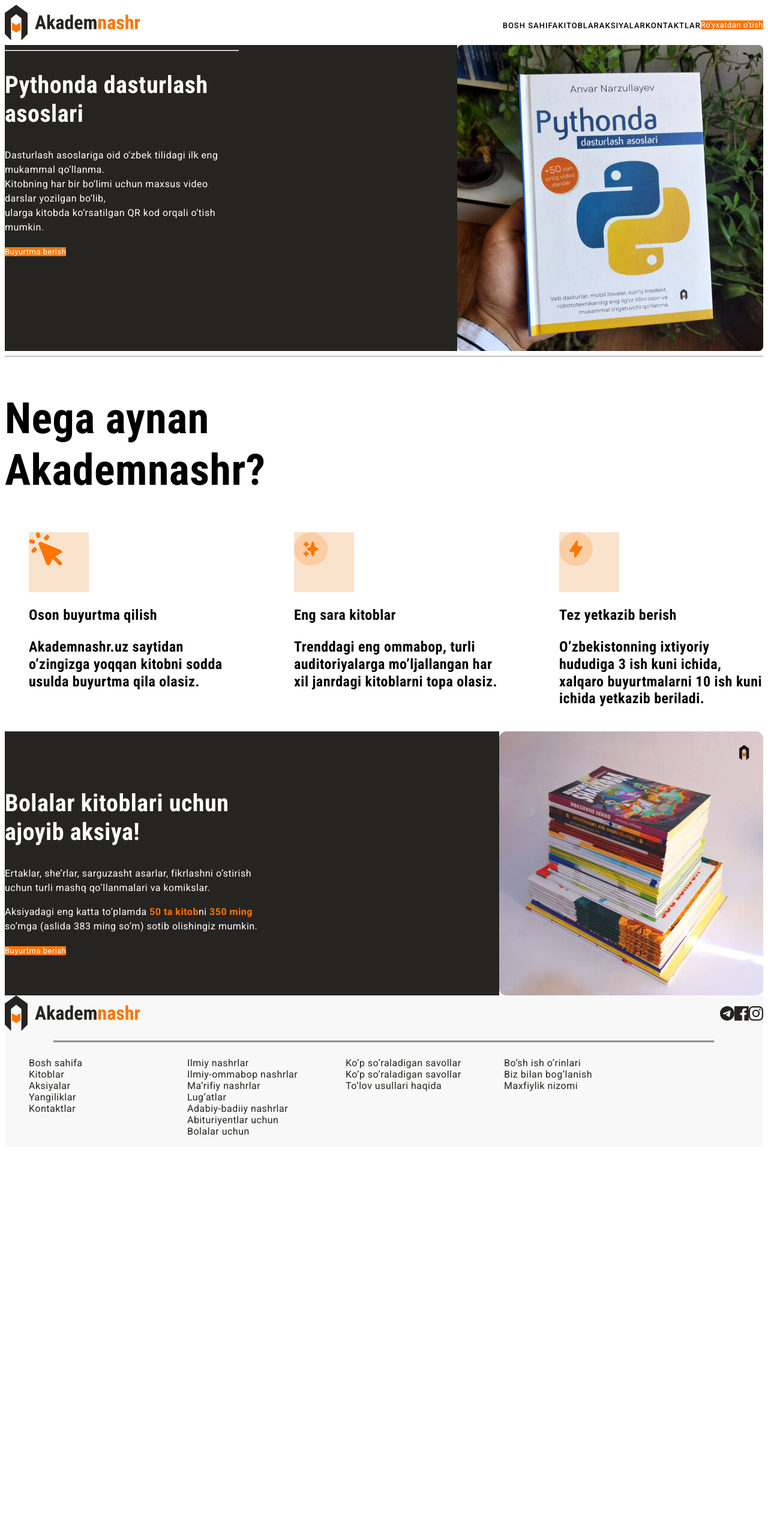
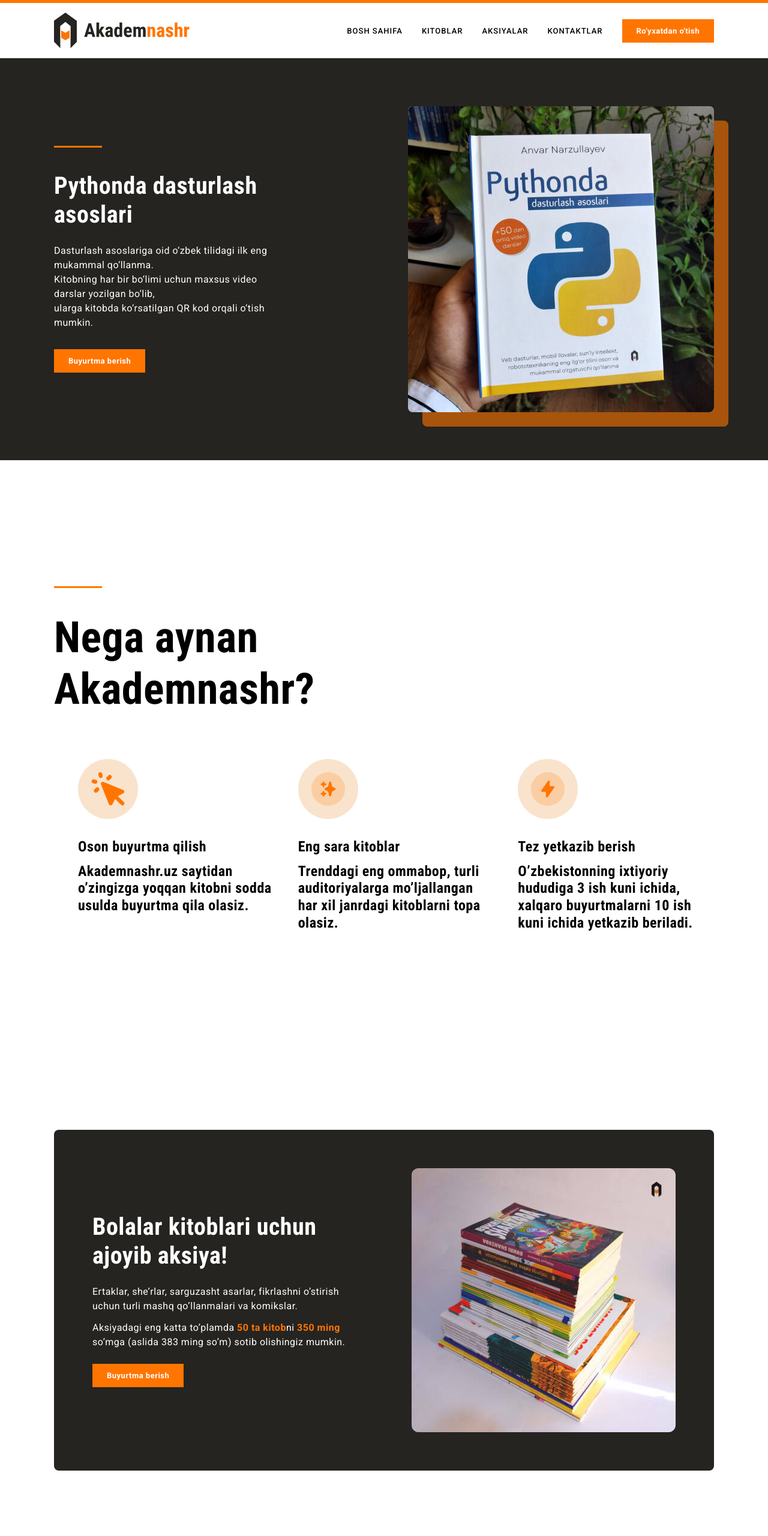
Before and after one commit to shakhzodbekbobobekov/Akademnashr-promo-sayt, a plain HTML site: page index.html in a window 1280 px wide. Shown: the top 2560 px of the page at 60% size. Before the commit the page ends 1919 px from the top, so only its background shows below. Drawn offline with Linux system fonts and the light colour scheme.

Commit message:
sayt tayyor

```diff
--- a/index.html
+++ b/index.html
@@ -12,34 +12,40 @@
     <link href="https://fonts.googleapis.com/css2?family=Roboto+Condensed:wght@700&family=Roboto:wght@400;500;700&display=swap" rel="stylesheet">
 
     <!-- main.css -->
+    <link rel="stylesheet" href="normalize.css">
     <link rel="stylesheet" href="main.css">
 </head>
 <body>
 
     <!-- Sayt header -->
+
     <header class="site-header">
-        <a href="index.html">
+        <div class="site-header-container container">
+            <a class="logo-link" href="index.html">
                 <img src="img/logo.svg" alt="Akademnashr logo" width="227" height="60">
             </a>
 
             <div class="site-header-actions">
                 <nav>
                     <ul class="sitenav-list">
-                    <li><a class="sitenav-link" href="#">Bosh sahifa</a></li>
-                    <li><a class="sitenav-link" href="#">Kitoblar</a></li>
-                    <li><a class="sitenav-link" href="#">Aksiyalar</a></li>
-                    <li><a class="sitenav-link" href="#">Kontaktlar</a></li>
+                        <li class="sitenav-item"><a class="sitenav-link" href="#">Bosh sahifa</a></li>
+                        <li class="sitenav-item"><a class="sitenav-link" href="#">Kitoblar</a></li>
+                        <li class="sitenav-item"><a class="sitenav-link" href="#">Aksiyalar</a></li>
+                        <li class="sitenav-item"><a class="sitenav-link" href="#">Kontaktlar</a></li>
                     </ul>
                 </nav>
 
                 <a class="main-link" href="#">Ro'yxatdan o'tish</a>
             </div>
+        </div>
     </header>
+
 
 
     <main>
         <!-- Hero -->
         <section class="hero">
+            <div class="hero-container container">
                 <div class="hero-content">
                     <hr class="orange-line">
                     <h2 class="hero-heading">Pythonda dasturlash asoslari</h2>
@@ -48,12 +54,14 @@
                 </div>
 
                 <img class="hero-img" src="img/python-book.jpg" alt="python rasmi" width="510" height="510" srcset="img/python-book.jpg 1x, img/python-book@2x.jpg 2x">
+            </div>
         </section>
 
 
 
         <!-- FEATURES -->
         <section class="features">
+            <div class="container">
                 <hr class="orange-line">
                 <h2 class="features-heading">Nega aynan Akademnashr?</h2>
 
@@ -80,26 +88,36 @@
                         <p class="feature-info">O’zbekistonning ixtiyoriy hududiga 3 ish kuni ichida, xalqaro buyurtmalarni 10 ish kuni ichida yetkazib beriladi.</p>
                     </li>
                 </ul>
+            </div>
         </section>
 
 
         <!-- Aksiyalar -->
+
         <section class="promo">
+            <div class="container">
+                <div class="promo-inner">
                     <div class="promo-content">
                         <h2 class="promo-heading">Bolalar kitoblari uchun ajoyib aksiya!</h2>
+                        <div class="promo-info-wrapper">
                             <p class="promo-text">Ertaklar, she’rlar, sarguzasht asarlar, fikrlashni o’stirish uchun turli mashq qo’llanmalari va komikslar.</p>
                             <p class="promo-text">Aksiyadagi eng katta to’plamda <strong class="promo-highlight">50 ta kitob</strong>ni <strong class="promo-highlight">350 ming</strong> so’mga (aslida 383 ming so’m) sotib olishingiz mumkin.</p>
+                        </div>
                         <a class="main-link" href="">Buyurtma berish</a>
                     </div>
 
                     <img class="promo-img" src="img/sale-img.jpg" alt="kitoblar" width="440" height="440" srcset="img/sale-img.jpg 1x, img/sale-img@2x.jpg 2x">
+                </div>
+            </div>
         </section>
+
     </main>
 
     <!-- SITE FOOTER -->
     <footer class="site-footer">
+        <div class="container">
             <div class="site-footer-top">
-                <a href="index.html">
+                <a class="logo-link" href="index.html">
                     <img src="img/logo.svg" alt="Akademnashr logo" width="227" height="60">
                 </a>
 
@@ -115,12 +133,12 @@
                     </li>
                     <li>
                         <a href="https://t.me/Akademnashr" target="_blank">
-                            <svg width="24" height="24" fill="none" xmlns="http://www.w3.org/2000/svg"><path d="M22.7 0H1.3C.6 0 0 .6 0 1.3v21.4c0 .7.6 1.3 1.3 1.3h11.5v-9.3H9.7v-3.6h3.1V8.4c0-3 2-4.8 4.7-4.8l2.8.2V7h-2c-1.4 0-1.7.7-1.7 1.8V11H20l-.4 3.6h-3.1V24h6c.8 0 1.4-.6 1.4-1.3V1.3c0-.7-.6-1.3-1.3-1.3Z" fill="#252420"/></svg>
+                            <svg width="24" height="24" fill="none" xmlns="http://www.w3.org/2000/svg"><path d="M22.7 0H1.3C.6 0 0 .6 0 1.3v21.4c0 .7.6 1.3 1.3 1.3h11.5v-9.3H9.7v-3.6h3.1V8.4c0-3 2-4.8 4.7-4.8l2.8.2V7h-2c-1.4 0-1.7.7-1.7 1.8V11H20l-.4 3.6h-3.1V24h6c.8 0 1.4-.6 1.4-1.3V1.3c0-.7-.6-1.3-1.3-1.3Z" fill="currentColor"/></svg>
                         </a>
                     </li>
                     <li>
                         <a href="https://t.me/Akademnashr" target="_blank">
-                            <svg width="24" height="24" fill="none" xmlns="http://www.w3.org/2000/svg"><path fill-rule="evenodd" clip-rule="evenodd" d="M12 0H7C2.8.4.4 2.8 0 7a84.3 84.3 0 0 0 0 10c.3 4.3 2.7 6.7 7 7a85.6 85.6 0 0 0 10 0c4.3-.3 6.7-2.7 7-7a84.3 84.3 0 0 0 0-10c-.3-4.3-2.7-6.7-7-7h-5Zm0 2.2h4.9c3.2.2 4.7 1.7 4.9 5a83.4 83.4 0 0 1 0 9.7c-.2 3.2-1.7 4.7-5 4.9a83 83 0 0 1-9.6 0c-3.3-.2-4.8-1.7-5-5a83 83 0 0 1 0-9.6c.2-3.3 1.7-4.8 5-5H12ZM5.8 12a6.2 6.2 0 1 1 12.4 0 6.2 6.2 0 0 1-12.4 0Zm6.2 4a4 4 0 1 1 0-8 4 4 0 0 1 0 8Zm5-10.4a1.4 1.4 0 1 1 2.8 0 1.4 1.4 0 0 1-2.8 0Z" fill="#252420"/></svg>
+                            <svg width="24" height="24" fill="none" xmlns="http://www.w3.org/2000/svg"><path fill-rule="evenodd" clip-rule="evenodd" d="M12 0H7C2.8.4.4 2.8 0 7a84.3 84.3 0 0 0 0 10c.3 4.3 2.7 6.7 7 7a85.6 85.6 0 0 0 10 0c4.3-.3 6.7-2.7 7-7a84.3 84.3 0 0 0 0-10c-.3-4.3-2.7-6.7-7-7h-5Zm0 2.2h4.9c3.2.2 4.7 1.7 4.9 5a83.4 83.4 0 0 1 0 9.7c-.2 3.2-1.7 4.7-5 4.9a83 83 0 0 1-9.6 0c-3.3-.2-4.8-1.7-5-5a83 83 0 0 1 0-9.6c.2-3.3 1.7-4.8 5-5H12ZM5.8 12a6.2 6.2 0 1 1 12.4 0 6.2 6.2 0 0 1-12.4 0Zm6.2 4a4 4 0 1 1 0-8 4 4 0 0 1 0 8Zm5-10.4a1.4 1.4 0 1 1 2.8 0 1.4 1.4 0 0 1-2.8 0Z" fill="currentColor"/></svg>
                         </a>
                     </li>
                 </ul>
@@ -193,7 +211,7 @@
                     </li>
                 </ul>
             </div>
+        </div>
     </footer>
-
 </body>
 </html>
--- a/main.css
+++ b/main.css
@@ -1,17 +1,59 @@
+* {
+    box-sizing: border-box;
+}
 
 body {
     font-size: 16px;
     line-height: 1.5;
     letter-spacing: 0.5px;
     font-family: "Roboto", "Arial", sans-serif;
+    margin: 0;
+    padding: 0;
+}
+
+*:focus {
+    outline: 2px dotted #ff7500;
+    outline-offset: 3px;
+}
+
+.container {
+    width: 100%;
+    max-width: 1140px;
+    padding-left: 20px;
+    padding-right: 20px;
+    margin-left: auto;
+    margin-right: auto;
 }
 
 /* SITE-HEADER */
 .site-header {
+
+    border-top: 5px solid #ff7500;
+    padding-top: 16px;
+    padding-bottom: 16px;
+    background-color: #fff;
+}
+
+.site-header-container {
     display: flex;
     align-items: center;
     justify-content: space-between;
-    background-color: #fff;
+}
+
+.logo-link {
+    transition: opacity 0.4s ease;
+}
+
+.logo-link img {
+    display: block;
+}
+
+.logo-link:hover {
+    opacity: 0.8;
+}
+
+.logo-link:active {
+    opacity: 0.6;
 }
 
 .site-header-actions {
@@ -24,6 +66,14 @@
 .sitenav-list {
     list-style: none;
     display: flex;
+    padding: 0;
+    margin: 0;
+    margin-right: 32px;
+}
+
+.sitenav-item:not(:last-child) {
+    margin-right: 32px;
+
 }
 
 .sitenav-link {
@@ -36,23 +86,46 @@
     text-transform: uppercase;
     color: #000000;
     text-decoration: none;
+    transition: color 0.4s ease,
+                opacity 0.4s ease;
+}
+
+.sitenav-link:hover {
+    color: #ff7500;
+}
+
+.sitenav-link:active {
+    opacity: 0.6;
 }
 
 /* main-link */
 .main-link {
+    display: inline-block;
     background-color: #ff7500;
     text-decoration: none;
     font-size: 13px;
     line-height: 15px;
-    color: #FFFFFF;
+    color: #fff;
+    padding: 12px 24px;
+    font-weight: bold;
+}
+
+.main-link:active {
+    opacity: 0.6;
 }
 
 /* hero */
 .hero {
+    background-color: #252420;
+    color: #fff;
+    padding-bottom: 80px;
+    padding-top: 80px;
+}
+
+.hero-container {
     display: flex;
     justify-content: space-between;
-    background-color: #252420;
-    color: #fff;
+    align-items: center;
 }
 
 .hero-content {
@@ -60,24 +133,40 @@
 
 }
 
-.hero-line {
+.orange-line {
     width: 80px;
     height: 3px;
     background-color: #ff7500;
+    border: none;
+    margin: 0;
+    margin-bottom: 40px;
 }
 
 .hero-heading {
     font-size: 40px;
     line-height: 1.2;
     font-family: "Roboto Condensed", "Roboto", "Arial", sans-serif;
+    margin-top: 0;
+    margin-bottom: 24px;
+}
+
+.hero-text {
+    margin-top: 0;
+    margin-bottom: 32px;
 }
 
 .hero-img {
     width: 510px;
     height: 510px;
+    border-radius: 8px;
+    box-shadow: 24px 24px 0 0 rgba(255, 117, 0, 0.6);
 }
 
 /* features*/
+.features {
+    padding-top: 210px;
+    padding-bottom: 210px;
+}
 
 .features-heading {
     width: 440px;
@@ -85,24 +174,39 @@
     line-height: 1.2;
     font-family: "Roboto Condensed", "Roboto", "Arial", sans-serif;
     letter-spacing: 0.5px;
+    margin-top: 0;
+    margin-bottom: 72px;
 }
 .feature-list {
     display: flex;
     justify-content: space-between;
     list-style: none;
+    margin: 0;
 }
 
 .feature {
     width: 340px;
+    margin-right: 40px;
+}
+
+.feature:last-child {
+    margin-right: 0;
 }
 
 .feature-icon-wrapper {
+    display: flex;
+    justify-content: center;
+    align-items: center;
     width: 100px;
     height: 100px;
     background-color: rgba(225, 117, 0, 0.2);
+    border-radius: 50%;
+    margin-bottom: 32px;
 }
 
 .feature-heading {
+    margin-top: 0;
+    margin-bottom: 12px;
     font-size: 24px;
     line-height: 1.2;
     font-family: "Roboto Condensed", "Roboto", "Arial", sans-serif;
@@ -112,15 +216,23 @@
     font-size: 24px;
     line-height: 1.2;
     font-family: "Roboto Condensed", "Roboto", "Arial", sans-serif;
+    margin: 0;
 }
 
 /* proma */
 .promo {
-    background-color: #252420;
-    color: #fff;
+    padding-top: 120px;
+    padding-bottom: 160px;
+}
+
+.promo-inner {
     display: flex;
     justify-content: space-between;
     align-items: center;
+    padding: 64px;
+    color: #fff;
+    border-radius: 8px;
+    background-color: #252420;
 }
 
 .promo-content {
@@ -131,11 +243,21 @@
     font-size: 40px;
     line-height: 48px;
     font-family: "Roboto Condensed", "Roboto", "Arial", sans-serif;
+    margin-top: 0;
+    margin-bottom: 24px;
+}
+
+.promo-info-wrapper {
+    margin-bottom: 24px;
 }
 
 .promo-text {
-    font-size: 16px;
-    line-height: 1.5;
+    margin: 0;
+    margin-bottom: 12px;
+}
+
+.promo-text:last-child {
+    margin-bottom: 0;
 }
 
 .promo-highlight {
@@ -146,11 +268,14 @@
     width: 440px;
     height: 440px;
     object-fit: cover;
+    border-radius: 12px;
 }
 
 /* FOOTER */
 .site-footer {
     background-color: #f8f8f8;
+    padding-top: 56px;
+    padding-bottom: 56px;
 }
 
 .site-footer-top {
@@ -161,17 +286,51 @@
 
 .site-footer ul {
     list-style: none;
+    padding: 0;
+    margin: 0;
 }
 
 .site-footer-socials {
     display: flex;
     align-self: center;
+    padding: 0;
+    margin: 0;
 }
+
+.site-footer-socials li {
+    margin-right: 16px;
+}
+
+.site-footer-socials li:last-child {
+    margin-right: 0;
+}
+
+.site-footer-socials a {
+    display: block;
+    color: #252420;
+}
+
+.site-footer-socials svg {
+    display: block;
+}
+
+
+.site-footer-socials a:hover {
+    color: #ff7500;
+}
+
+.site-footer-socials a:active {
+    opacity: 0.6;
+}
+
 
 .site-footer-divider {
     background: rgba(37, 36, 32, 0.5);
     width: 1100px;
     height: 2px;
+    border: none;
+    margin-top: 40px;
+    margin-bottom: 64px;
 }
 
 .site-footer-bottom {
@@ -182,10 +341,35 @@
 
 .site-footer-links {
     width: 224px;
+    padding: 0;
+    margin: 0;
+    margin-right: 68px;
     line-height: 19px;
+    transition: color 0.4s ease,
+                opacity 0.4s ease;
+}
+
+.site-footer-links:last-child {
+    margin-right: 0px;
+}
+
+.site-footer-links li {
+    margin-bottom: 16px;
+}
+
+.site-footer-links li:last-child {
+    margin-bottom: 0px;
 }
 
 .site-footer-links a {
     text-decoration: none;
     color: #252420;
 }
+
+.site-footer-links a:hover {
+    color: #ff7500;
+}
+
+.site-footer-links a:active {
+    opacity: 0.6;
+}
```
Also changed, not shown: normalize.css (added). Lines whose indentation alone changed are shown as unchanged.
